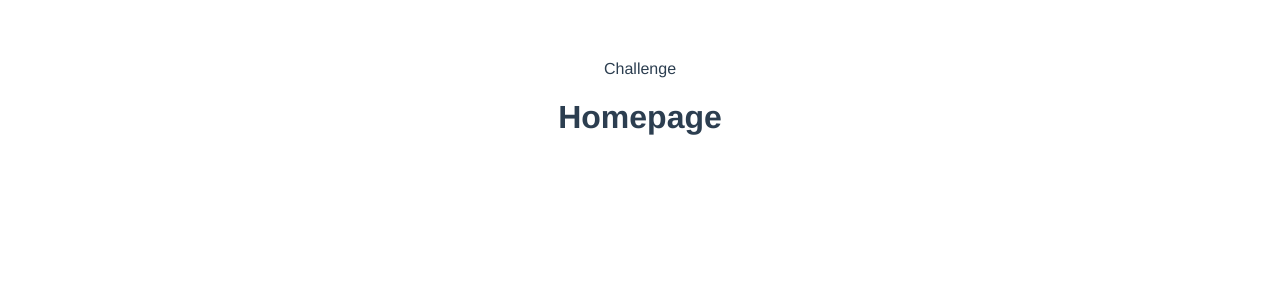
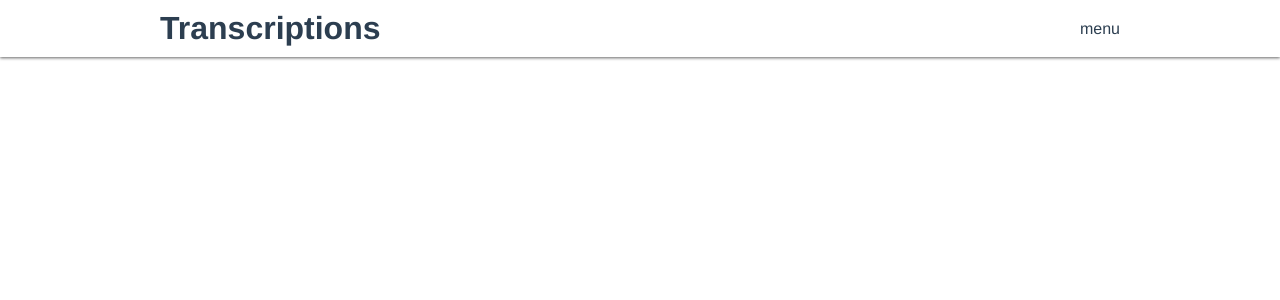
Before and after one commit to Unbabel/frontend-challenge, a Vue app: page / in a window 1280 px wide. Shown: the top 300 px of the page. Built offline with nearby package versions, Linux system fonts and the light colour scheme.

Commit message:
Create Header

```diff
--- a/src/App.vue
+++ b/src/App.vue
@@ -1,26 +1,26 @@
 <template>
   <div id="app">
-    Challenge
     <router-view></router-view>
   </div>
 </template>
 
 <script>
 export default {
-  name: 'app',
-  components: {
-
-  }
+  name: 'app'
 }
 </script>
 
 <style>
+body {
+  margin: 0;
+  padding: 0;
+}
+
 #app {
   font-family: 'Avenir', Helvetica, Arial, sans-serif;
   -webkit-font-smoothing: antialiased;
   -moz-osx-font-smoothing: grayscale;
   text-align: center;
   color: #2c3e50;
-  margin-top: 60px;
 }
 </style>
--- /dev/null
+++ b/src/components/Header.vue
@@ -0,0 +1,39 @@
+<template>
+  <div class="header">
+      <div class="container">
+        <h1>{{ title }}</h1>
+        <slot></slot>
+      </div>
+  </div>
+</template>
+
+<script>
+export default {
+  name: 'Header',
+  props: {
+    title: String
+  }
+}
+</script>
+
+<!-- Add "scoped" attribute to limit CSS to this component only -->
+<style scoped>
+.header {
+  background: #FFF;
+  box-shadow: 0 1px 3px 0 #666;
+}
+
+.container {
+  display: flex;
+  max-width: 960px;
+  flex: row nowrap;
+  justify-content: space-between;
+  align-items: center;
+  margin: 0 auto;
+  padding: 10px;
+}
+
+h1 {
+  margin: 0;
+}
+</style>
--- a/src/pages/Home.vue
+++ b/src/pages/Home.vue
@@ -1,12 +1,19 @@
 <template>
   <div>
-    <h1>Homepage</h1>
+    <Header title="Transcriptions">
+      <div>menu</div>
+    </Header>
   </div>
 </template>
 
 <script>
+import Header from '../components/Header'
+
 export default {
   name: 'Home',
+  components: {
+    Header
+  }
 }
 </script>
 
```
